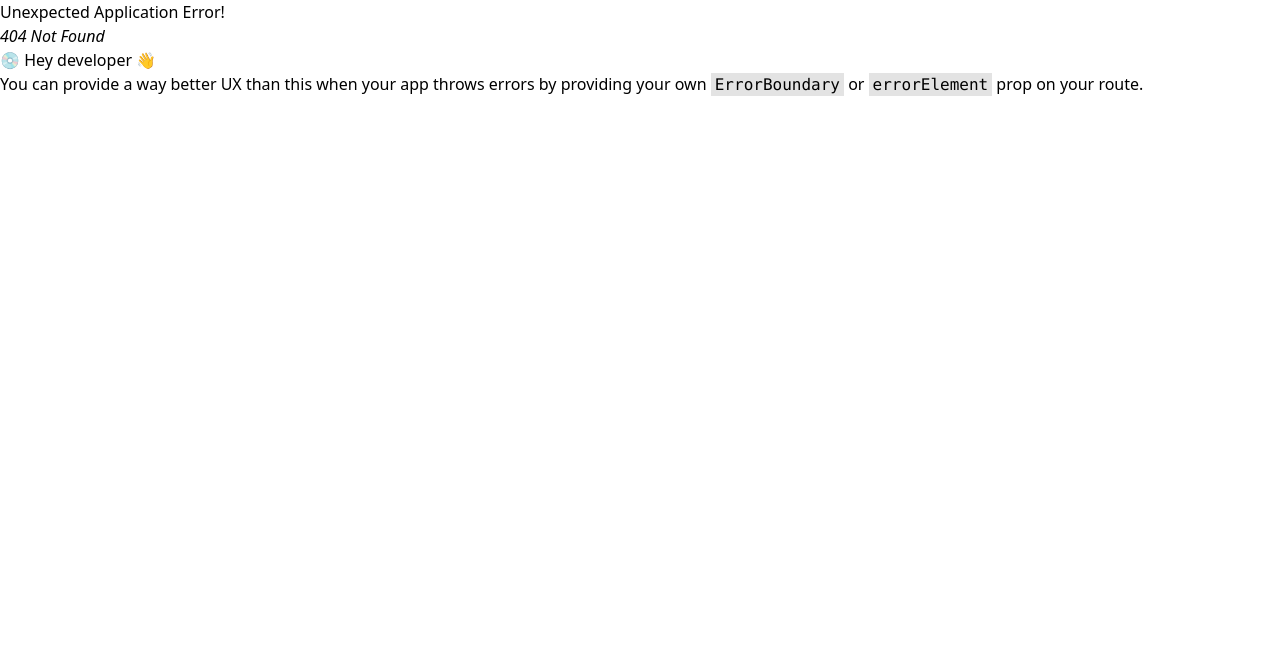
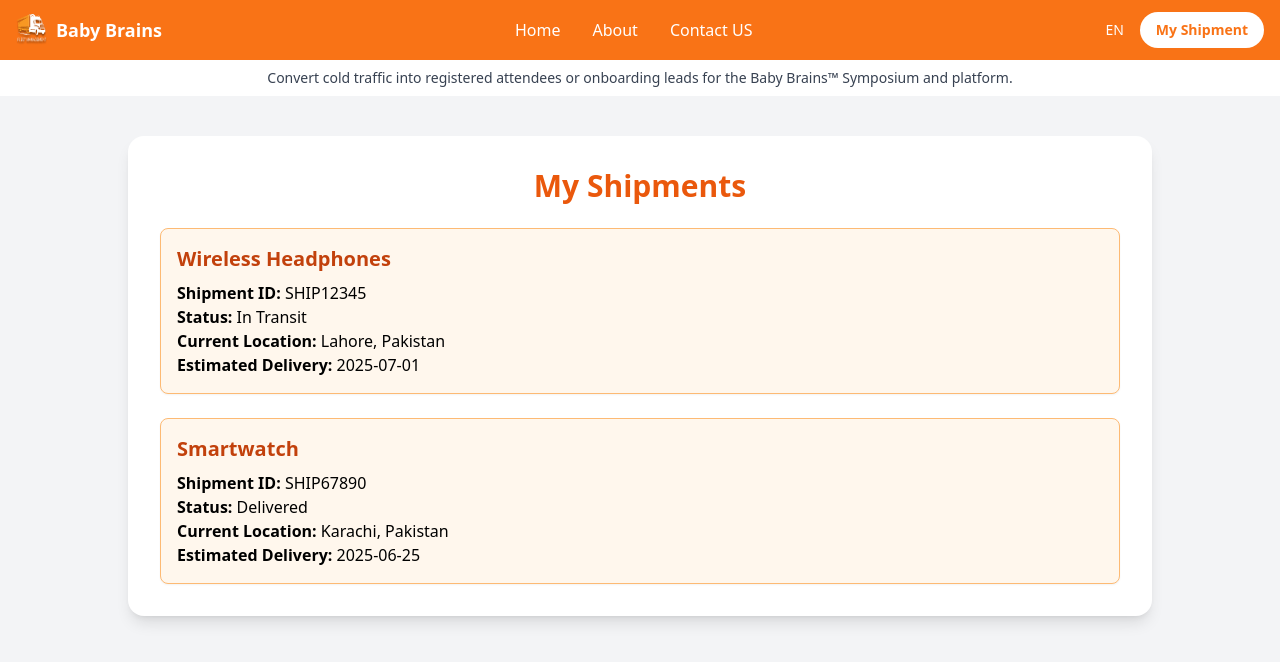
Before and after one commit to Ruba24/Tailwind-Practice, a React (Vite) app: page /my-shipments in a window 1280 px wide. Before the commit this address had no page. Shown: the top 662 px of the page. Built offline with nearby package versions, Linux system fonts and the light colour scheme.

Commit message:
My Shipment Page Addition

```diff
--- a/src/App.jsx
+++ b/src/App.jsx
@@ -9,6 +9,8 @@ import Home from './Pages/Home'
 import ContactUs from './Pages/ContactUs'
 import Login from './Pages/Login'
 import RegistrationPage from './Pages/RegistrationPage'
+import MyShipment from './Pages/MyShipment';
+
 function App() {
   const router = createBrowserRouter([
     {
@@ -57,6 +59,16 @@ function App() {
         </>
       ),
     },
+    {
+         path: "/my-shipments",
+          element: (
+            <>
+              <NavBar />
+              <MyShipment />
+            </>
+  )
+}
+
   ]);
 
   return <RouterProvider router={router} />;
--- a/src/Pages/Login.jsx
+++ b/src/Pages/Login.jsx
@@ -1,31 +1,33 @@
 import React, { useState } from "react";
 import { Link } from "react-router-dom";
+import { useNavigate } from "react-router-dom";
 import { signInWithEmailAndPassword } from "firebase/auth";
 import { auth } from "../firebase";
 
 const LoginPage = () => {
   const [email, setEmail] = useState("");
   const [password, setPassword] = useState("");
+  const navigate = useNavigate();
 
-  const handleLogin = async (e) => {
+
+const handleLogin = async (e) => {
   e.preventDefault();
 
   try {
     const userCredential = await signInWithEmailAndPassword(auth, email, password);
     const user = userCredential.user;
     console.log("Logged in user:", user);
+
     alert("Login successful!");
 
-    // Optional: Store user data
-    localStorage.setItem("user", JSON.stringify(user));
-
-    // Redirect to home or dashboard
-    // navigate("/") (if using useNavigate from react-router-dom)
+    // ✅ Redirect to My Shipment page
+    navigate("/my-shipments");
 
   } catch (error) {
     alert("Login failed: " + error.message);
   }
 };
+
 
   return (
     <div className="min-h-screen flex items-center justify-center bg-gray-100 px-4">
--- /dev/null
+++ b/src/Pages/MyShipment.jsx
@@ -0,0 +1,52 @@
+import React from "react";
+
+const MyShipment = () => {
+  // Dummy shipment data
+  const shipments = [
+    {
+      id: "SHIP12345",
+      product: "Wireless Headphones",
+      status: "In Transit",
+      location: "Lahore, Pakistan",
+      estimatedDelivery: "2025-07-01",
+    },
+    {
+      id: "SHIP67890",
+      product: "Smartwatch",
+      status: "Delivered",
+      location: "Karachi, Pakistan",
+      estimatedDelivery: "2025-06-25",
+    },
+  ];
+
+  return (
+    <div className="min-h-screen bg-gray-100 px-4 py-10">
+      <div className="max-w-5xl mx-auto bg-white p-8 rounded-2xl shadow-lg">
+        <h1 className="text-3xl font-bold text-orange-600 mb-6 text-center">My Shipments</h1>
+
+        {shipments.length === 0 ? (
+          <p className="text-center text-gray-500">You have no shipments yet.</p>
+        ) : (
+          <div className="space-y-6">
+            {shipments.map((shipment) => (
+              <div
+                key={shipment.id}
+                className="border border-orange-300 p-4 rounded-lg bg-orange-50 shadow-sm"
+              >
+                <h2 className="text-xl font-semibold text-orange-700 mb-2">
+                  {shipment.product}
+                </h2>
+                <p><strong>Shipment ID:</strong> {shipment.id}</p>
+                <p><strong>Status:</strong> {shipment.status}</p>
+                <p><strong>Current Location:</strong> {shipment.location}</p>
+                <p><strong>Estimated Delivery:</strong> {shipment.estimatedDelivery}</p>
+              </div>
+            ))}
+          </div>
+        )}
+      </div>
+    </div>
+  );
+};
+
+export default MyShipment;
```
